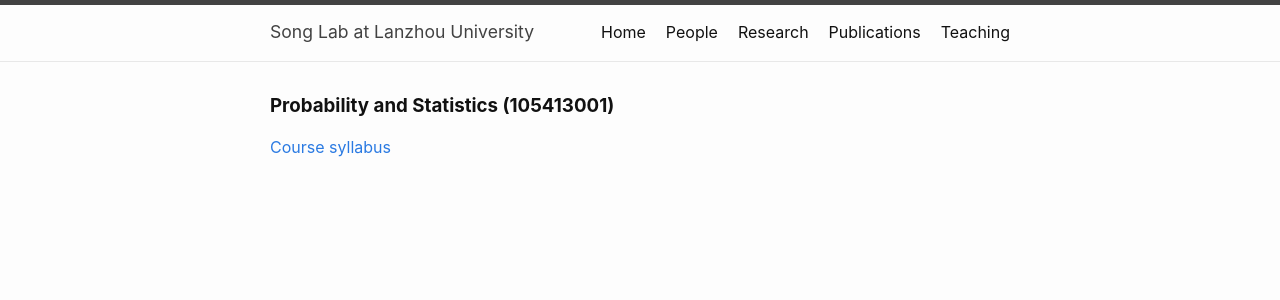
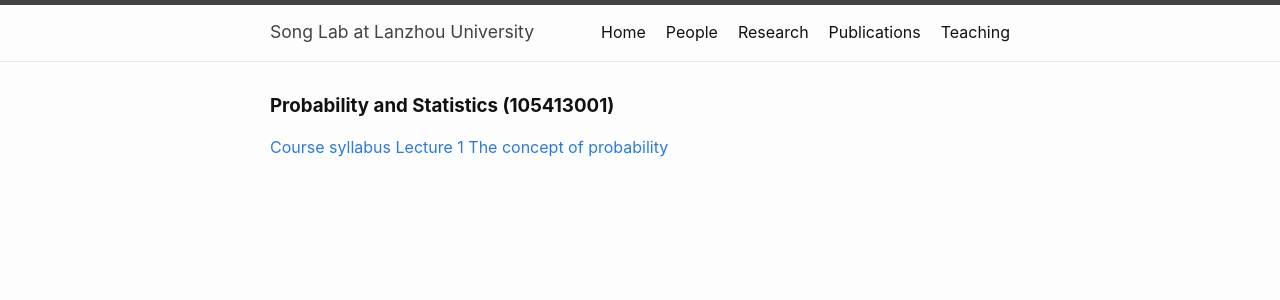
Before and after one commit to chaosonglab/chaosonglab.github.io, a Jekyll site: the page built from teaching.md, in a window 1280 px wide. Shown: the top 300 px of the page. Built offline with Jekyll 4.4.1, drawn with Linux system fonts in a browser that asks for light colours.

Commit message:
Update teaching.md

```diff
--- a/teaching.md
+++ b/teaching.md
@@ -8,3 +8,4 @@ permalink: /teaching/
 ### **Probability and Statistics (105413001)**
 
 [Course syllabus](files/course_materials/statistics/syllabus.pdf)
+[Lecture 1 The concept of probability](files/course_materials/statistics/lecture1_probability.pdf)
```
